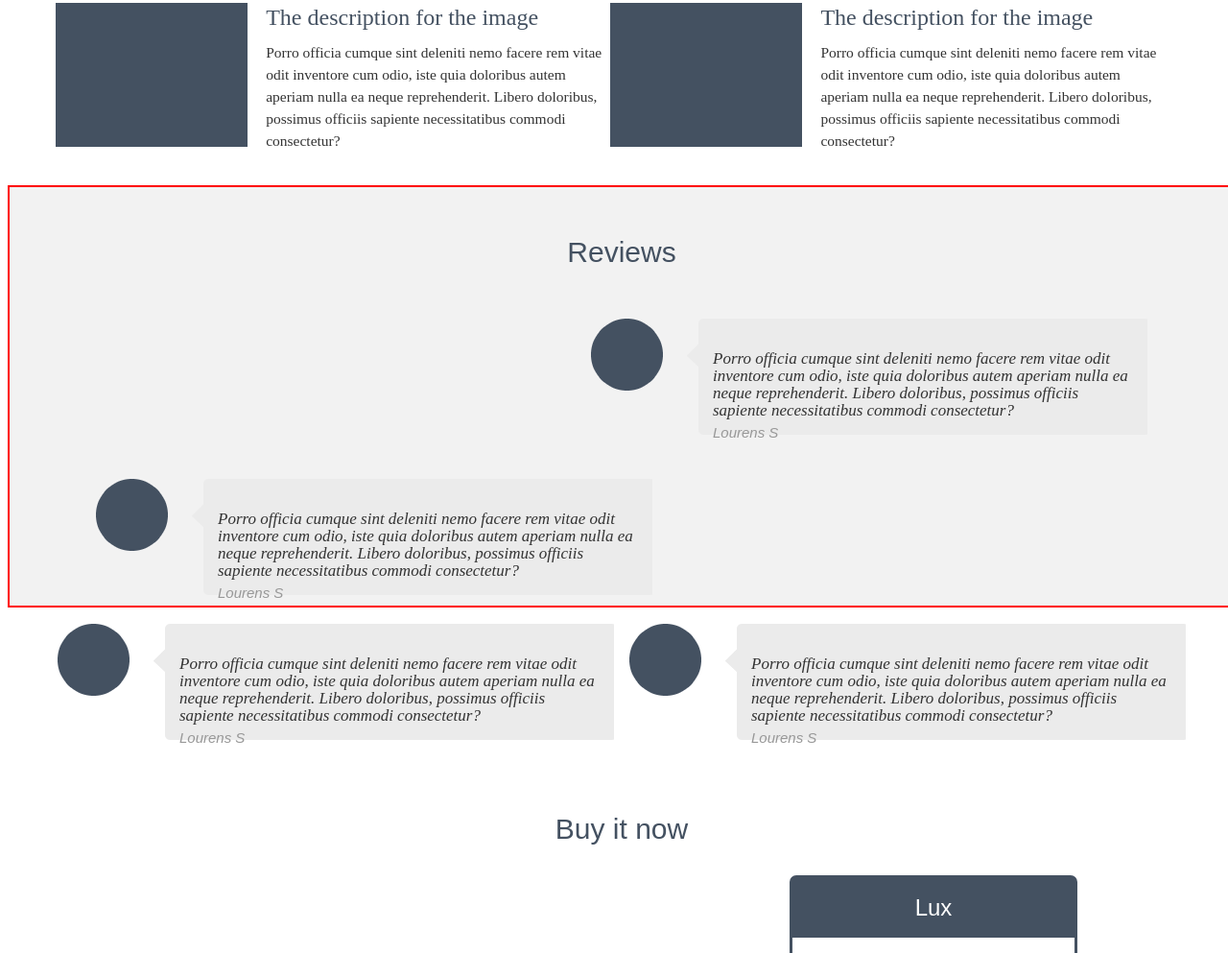
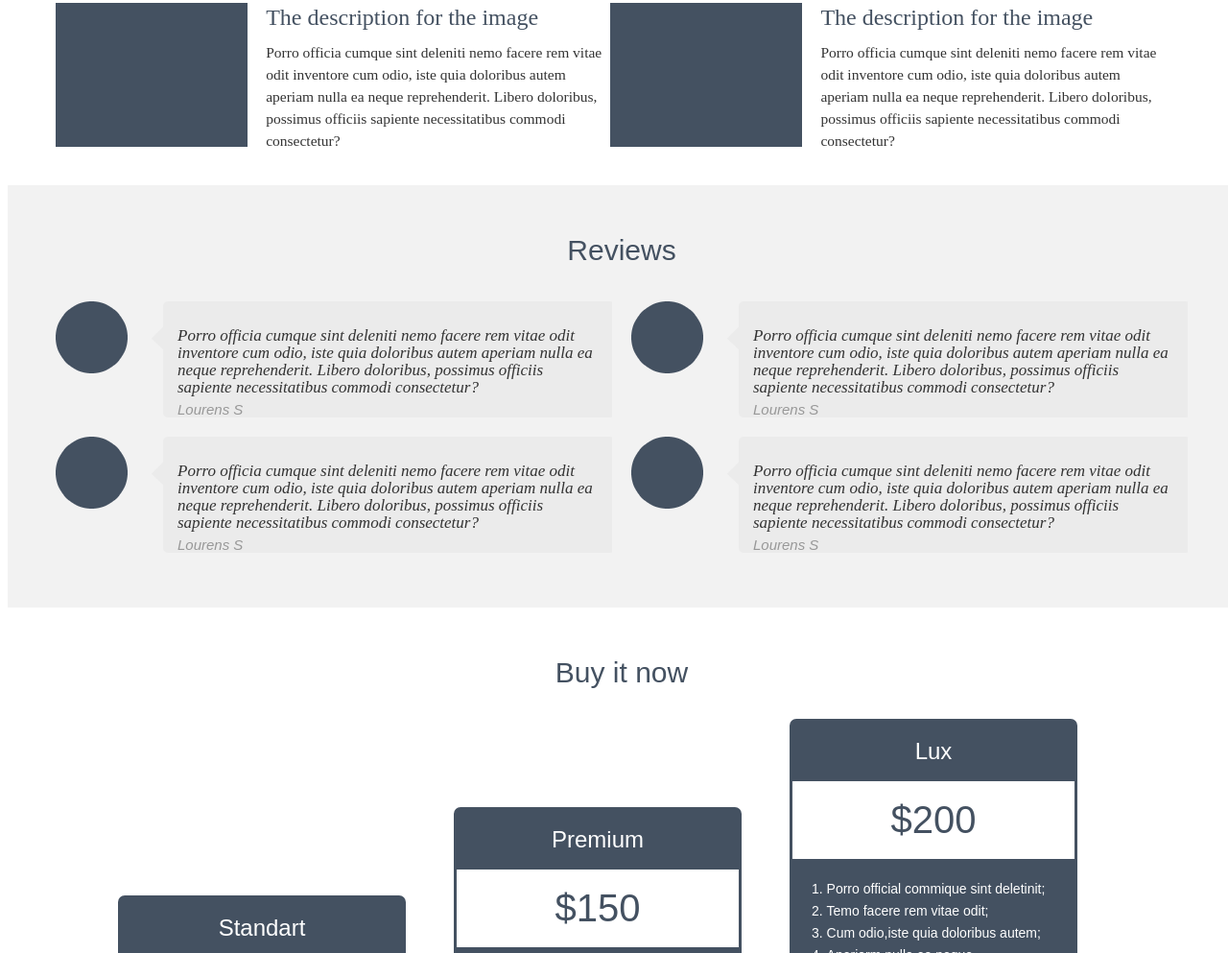
Before and after one commit to annaMilykh/HTMLcourse, a plain HTML site: page project/index.html in a window 1280 px wide. Shown: the part 1563-2556 px from the top of the page at 96% size. Drawn offline with Linux system fonts and the light colour scheme.

Commit message:
reviews fix

```diff
--- a/project/css/style.css
+++ b/project/css/style.css
@@ -356,7 +356,6 @@ clear: both;
     box-sizing: border-box;
     min-height: 440px;
     width: 100%;
-    border: 2px solid red;
     background-color: #F2F2F2;
     clear: both;
 }
@@ -392,7 +391,7 @@ clear: both;
     line-height: 18px;
     text-align: left;
     position: absolute;
-    top: 16px;
+    top: 10px;
     left: 27px;
 
 }
@@ -411,12 +410,14 @@ clear: both;
     min-height: 121px;
     width: 580px;
     float: right;
-    margin-bottom: 30px;
     position: relative;
+    margin: 0;
+
 }
 
 .reviews-item:nth-child(2n-1) {
     float: left;
+
 }
 
 .rewiews-autor {
@@ -436,6 +437,10 @@ clear: both;
 .reviews-item-buttom {
     /* margin-bottom: 25px; */
     margin: 0 0 25px 0;
+}
+
+.reviews-item-top{
+    margin-bottom: 20px;
 }
 
 .prices {
--- a/project/index.html
+++ b/project/index.html
@@ -96,7 +96,7 @@
             <section class="reviews">
                 <h1 class="reviews-title">Reviews</h1>
 
-                <figure class="reviews-item">
+                <figure class="reviews-item reviews-item-top">
 
                     <img src="img/userpic.png" alt="reviews-img" width="75" height="75" class="reviews-img">
                     <figcaption class="reviews-comment">
@@ -107,7 +107,7 @@
                 </figure>
 
 
-                <figure class="reviews-item">
+                <figure class="reviews-item reviews-item-top">
 
                     <img src="img/userpic.png" alt="reviews-img" class="reviews-img" width="75" height="75">
 
```
